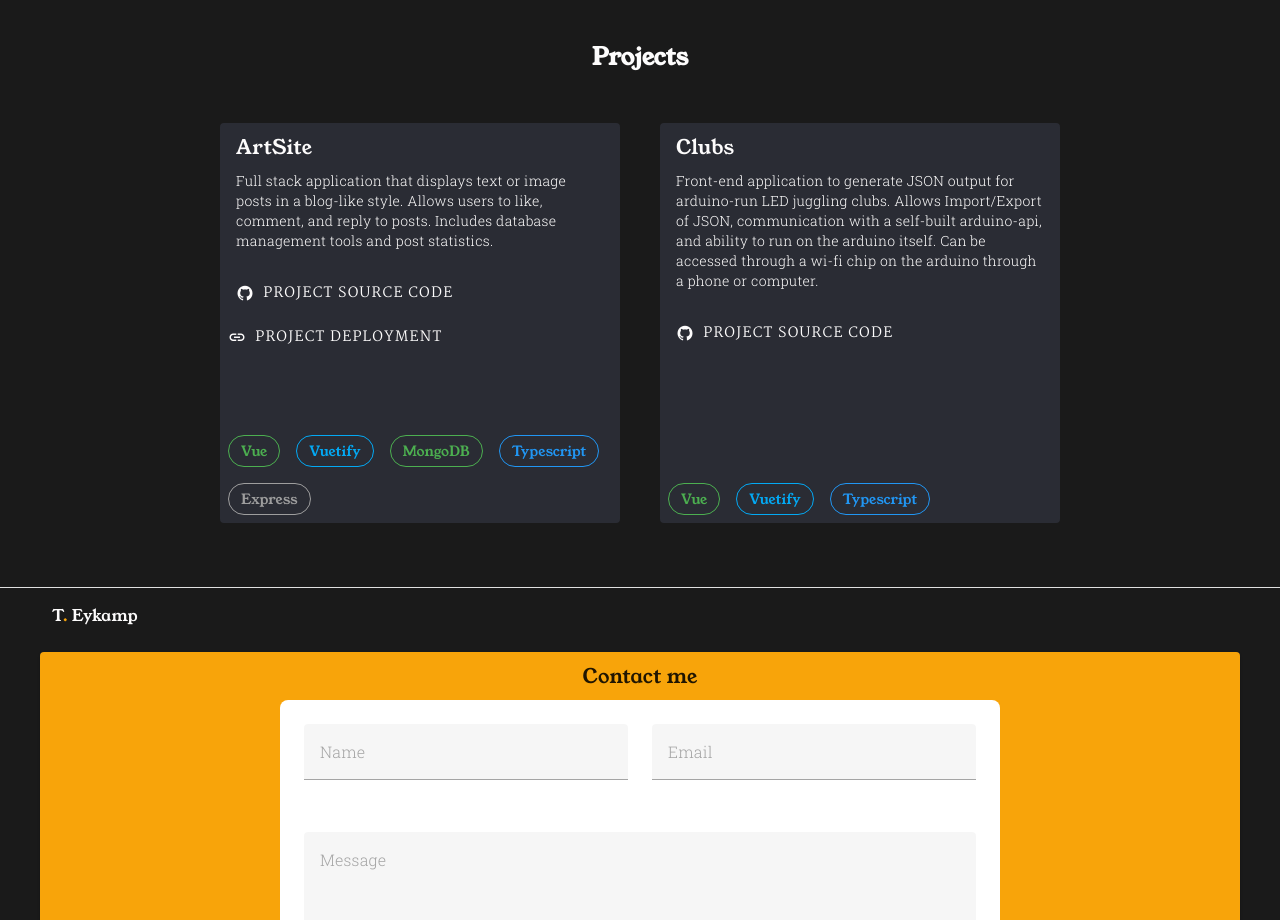
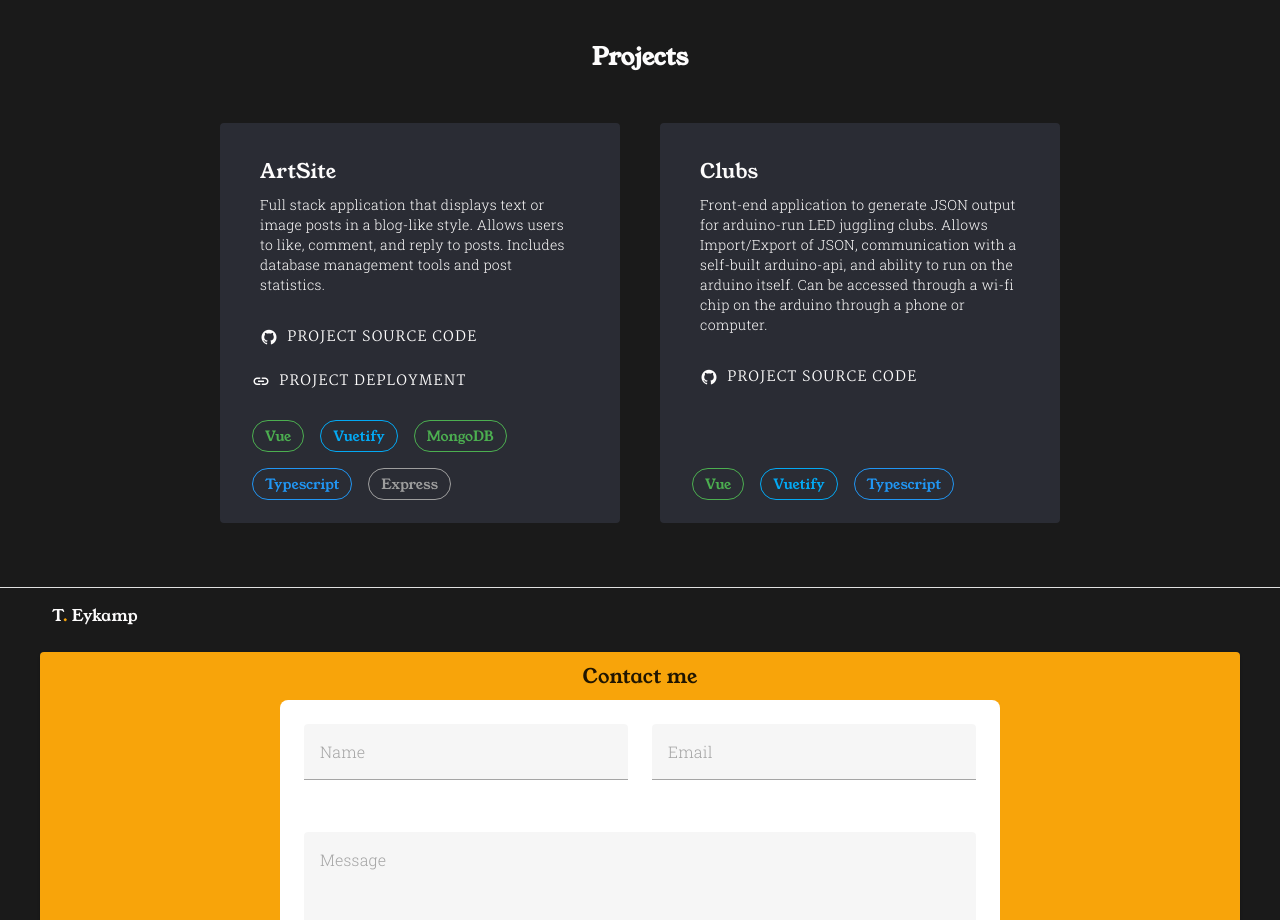
Before and after one commit to teykamp/homepage, a Vue app: page / in a window 1280 px wide. Shown: the part 1500-2420 px from the top of the page. Built offline with nearby package versions, Linux system fonts and the light colour scheme.

Commit message:
update padding on cards

```diff
--- a/src/components/CodingContent.vue
+++ b/src/components/CodingContent.vue
@@ -16,7 +16,7 @@
       <v-card
         v-for="(project, key) in text"
         :key="key"
-        class="mt-10"
+        class="mt-10 pa-6"
         elevation="0"
         :style="{
           ...secondaryColors,
@@ -55,7 +55,7 @@
           class="d-flex flex-wrap"
           :style="{
           'position': 'absolute',
-          'bottom': '0'
+          'bottom': '15px'
         }">
           <v-chip
             v-for="(tag, key) in project.tags"
```
